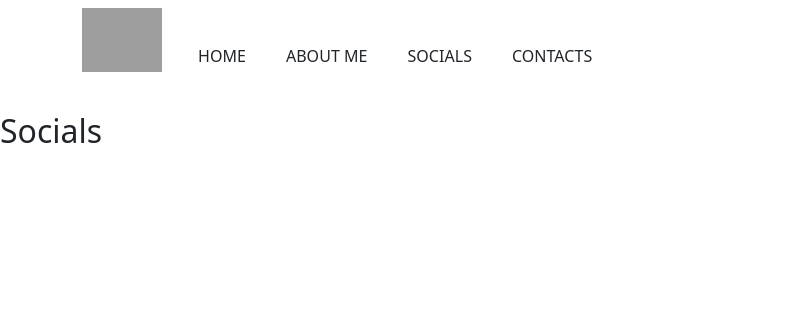
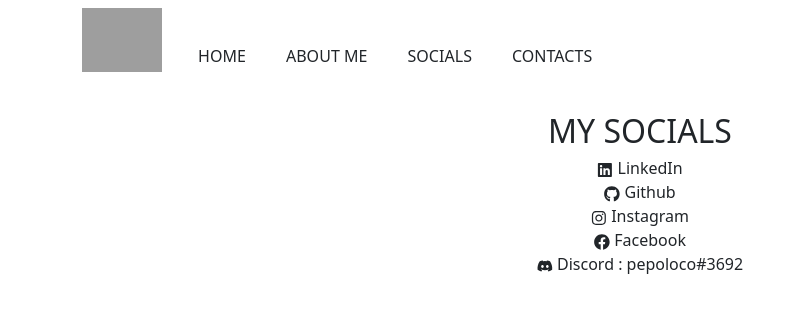
Before and after one commit to pepoloco/Portfolio-Project, a React (Create React App) app in the folder protfolio/: page /socials in a window 1280 px wide. Shown: the top 312 px of the page, without its empty margins (0-804 px from the left). Built offline with nearby package versions, Linux system fonts and the light colour scheme; grey boxes are pictures that could not be loaded.

Commit message:
update
added socials

```diff
--- a/protfolio/package.json
+++ b/protfolio/package.json
@@ -10,6 +10,7 @@
     "react": "^18.2.0",
     "react-clock": "^4.5.1",
     "react-dom": "^18.2.0",
+    "react-icons": "^4.11.0",
     "react-router-dom": "^6.17.0",
     "react-scripts": "5.0.1",
     "web-vitals": "^2.1.4"
--- a/protfolio/src/App.css
+++ b/protfolio/src/App.css
@@ -142,4 +142,32 @@ nav ul li {
   color: #8e9194;
 }
 
-/*******************************CLOCK*****************************/
+/*******************************SOCIALS*****************************/
+.links>li>a {
+  color: inherit;
+  text-decoration: none;
+}
+
+.container {
+  display: flex;
+  align-items: center;
+  justify-content: center;
+  text-align: center;
+}
+
+.parent-h3 {
+  margin-bottom: 20px;
+  text-transform: uppercase;
+  /* Adds some space between the h3 and the ul */
+}
+
+.links {
+  display: flex;
+  flex-direction: column;
+  position: absolute;
+  top: 28%;
+  left: 50%;
+  transform: translate(-50%, -50%);
+  align-items: center;
+}
+/********************************SOCIALS**************************/
--- a/protfolio/src/App.js
+++ b/protfolio/src/App.js
@@ -4,7 +4,7 @@ import { BrowserRouter, Routes, Route } from "react-router-dom";
 import Navbar from './Components/Navbar'
 import HomePage from './Pages/HomePage'
 import AboutMe from './Pages/AboutMe';
-import Services from './Pages/Services.jsx';
+// import Services from './Pages/Services';
 import Contact from './Pages/Contacts'
 import Socials from './Pages/Socials'
 
@@ -19,7 +19,7 @@ function App() {
           <Route index element={<HomePage />} />
           <Route path='/home' element={<HomePage />} />
           <Route path='/aboutMe' element={<AboutMe />} />
-          <Route path='/services' element={<Services />} />
+          {/* <Route path='/services' element={<Services />} /> */}
           <Route path='/contact' element={<Contact />} />
           <Route path='/socials' element={<Socials />} />
         </Routes>
--- a/protfolio/src/Components/Header.jsx
+++ b/protfolio/src/Components/Header.jsx
@@ -4,7 +4,7 @@ const Header = () => {
   return (
     <div className='header-wrap'>
       <div className="main-info">
-        <h1>Web development</h1>
+        <h1>Currently learning</h1>
         <Typed
           className='typed-text' strings={["JAVASCRIPT", "HTML & CSS", "REACT", "BOOTSTRAP"]}
           typeSpeed={40}
--- a/protfolio/src/Components/Navbar.jsx
+++ b/protfolio/src/Components/Navbar.jsx
@@ -11,7 +11,7 @@ const Navbar = () => {
       <div className="container">
         <Link className="navbar-brand" href="#"><img className='logo' src={logo} alt="logo" /></Link>
         <button className="navbar-toggler" type="button" data-bs-toggle="collapse" data-bs-target="#navbarSupportedContent" aria-controls="navbarSupportedContent" aria-expanded="false" aria-label="Toggle navigation">
-          <FontAwesomeIcon icon={faBars} style={{color: '#fff'}} />
+          <FontAwesomeIcon icon={faBars} style={{ color: '#fff' }} />
         </button>
         <div className="collapse navbar-collapse" id="navbarSupportedContent">
           <ul className="navbar-nav">
--- a/protfolio/src/Pages/AboutMe.jsx
+++ b/protfolio/src/Pages/AboutMe.jsx
@@ -1,5 +1,5 @@
 import React from 'react';
-import Header from '../Components/Header';
+
 
 function AboutMe() {
     return (
--- a/protfolio/src/Pages/Contacts.jsx
+++ b/protfolio/src/Pages/Contacts.jsx
@@ -1,12 +1,10 @@
 import React from 'react';
-import Header from '../Components/Header';
 
 function Contact() {
     return (
-        <>
-
-            <h2>Contacts</h2>
-        </>
+        <div className='container'>
+            <h3>My Contacts</h3>
+        </div>
     )
 }
 export default Contact
--- a/protfolio/src/Pages/Services.jsx
+++ b/protfolio/src/Pages/Services.jsx
@@ -1,10 +1,9 @@
 import React from 'react';
-import Header from '../Components/Header';
+
 
 function Services () {
     return (
         <>
-
             <h2>Services</h2>
         </>
     )
--- a/protfolio/src/Pages/Socials.jsx
+++ b/protfolio/src/Pages/Socials.jsx
@@ -1,10 +1,35 @@
 import React from 'react';
-import Header from '../Components/Header';
+import { FaGithub, FaLinkedin, FaInstagram, FaDiscord, FaFacebook } from "react-icons/fa";
+import "../App.css"
+
 
 function Socials() {
     return (
-        <h2>Socials</h2>
+        <div className='container'>
+            <h2 className='parent-h3'>My Socials</h2>
+            <ul style={{ listStyleType: 'none', padding: 0 }} className='links'>
+                <li>
+                    <a href='https://www.linkedin.com/in/pepo-banchev-6b5908165/' target="_blank" rel="noopener noreferrer"><FaLinkedin /> LinkedIn
+                    </a>
+                </li>
+                <li>
+                    <a href='https://github.com/pepoloco' target="_blank" rel="noopener noreferrer"><FaGithub /> Github
+                    </a>
+                </li>
+                <li>
+                    <a href='https://www.instagram.com/p.banchevloco/' target="_blank" rel="noopener noreferrer"><FaInstagram /> Instagram
+                    </a>
+                </li>
+                <li>
+                    <a href='https://www.facebook.com/profile.php?id=100011815264977' target="_blank" rel="noopener noreferrer"><FaFacebook /> Facebook
+                    </a>
+                </li>
+                <li>
+                    <p><FaDiscord /> Discord : pepoloco#3692
+                    </p>
+                </li>
+            </ul>
+        </div >
     )
 }
-
 export default Socials
```
Also changed, not shown: protfolio/src/Pages/HomePage.jsx (+4 -3 lines), 1 other file (tests, documents, lock files or other folders).
